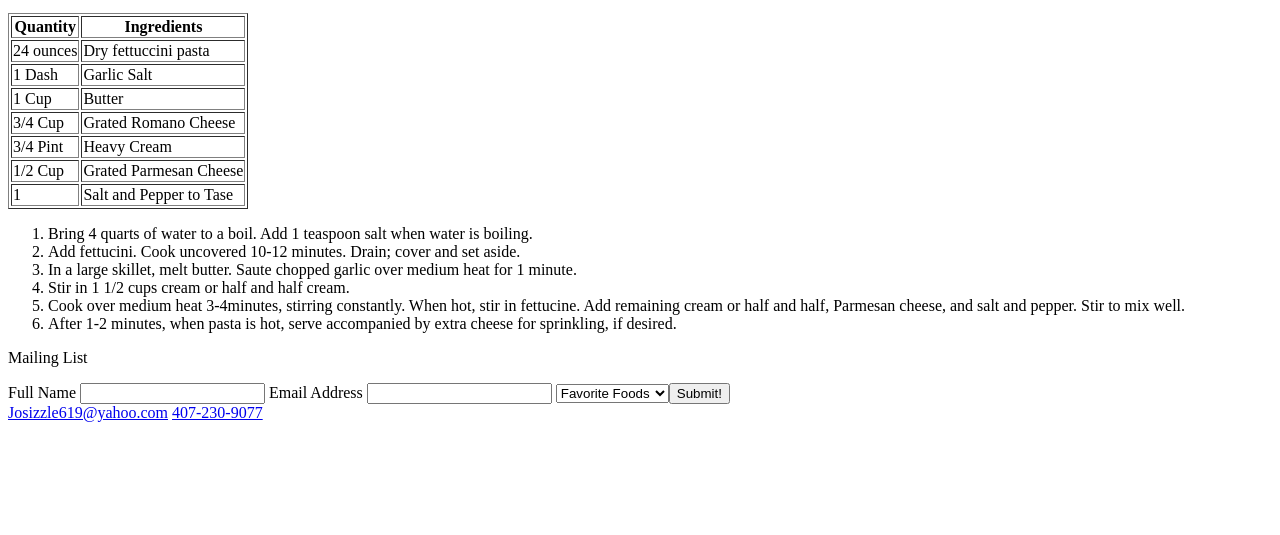
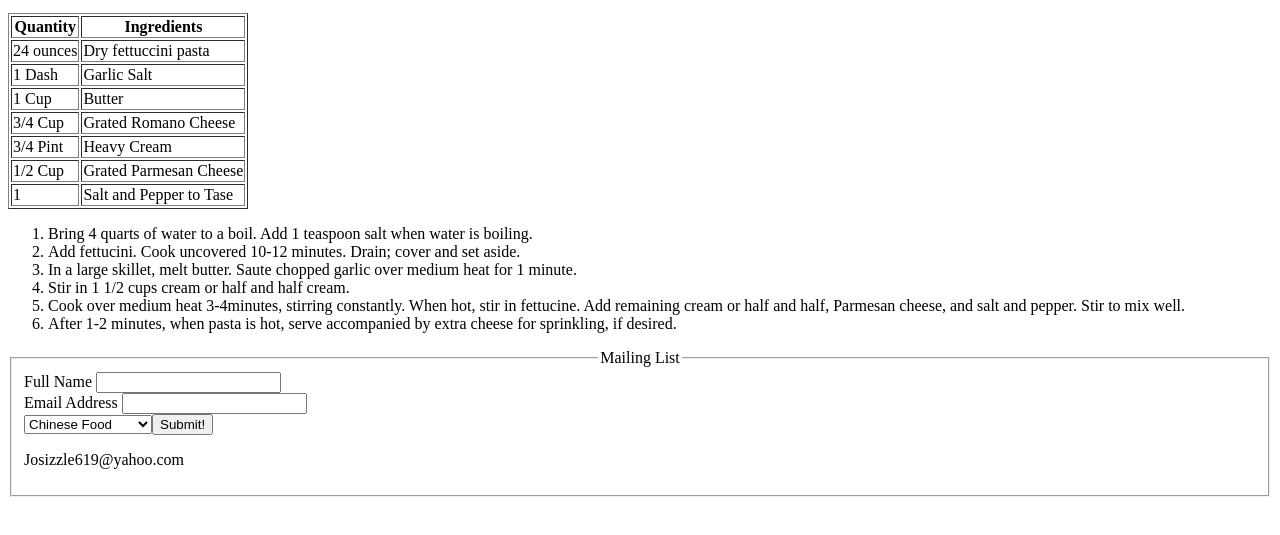
Before and after one commit to Josizzle/1st-repository, a plain HTML site: page FettuciniAlfredo.html in a window 1280 px wide. Shown: the part 169-704 px from the top of the page. Drawn offline with Linux system fonts and the light colour scheme.

Commit message:
adding right file

```diff
--- a/FettuciniAlfredo.html
+++ b/FettuciniAlfredo.html
@@ -6,7 +6,7 @@
 <body>
 	<h1>Fettucini Alfredo</h1>
 	<p>The best Italian dish on the planet.</p>
-	<img src"http://images.media-allrecipes.com/userphotos/250x250/00/28/04/280490.jpg" alt="Famous Italian Dish"/>
+	<img src"Fettucini.jpg" alt="Famous Italian Dish">
 	<p>Mmmm mmmm good!</p>
 <table border="1">
 	<tr>
@@ -51,21 +51,22 @@
 		<li>After 1-2 minutes, when pasta is hot, serve accompanied by extra cheese for sprinkling, if desired.</li>
 	</ol>
 	<form>
-			<p align="left"/>Mailing List</p>
+		<fieldset>
+			<legend align="center">Mailing List</legend>
 			<label for="username">Full Name</label>
-			<input type="text" name="Full Name" id="Full Name">
+			<input type="text" name="Full Name" id="Full Name"><br>
 			<label for="username">Email Address</label>
-			<input type="text" name="Email address" id="Email Address">
+			<input type="text" name="Email address" id="Email Address"><br>
 			<select>
-				<option label="Favorite Foods">
+				<optgroup label="Favorite Foods">
 					<option>Chinese Food</option>
 					<option>Italian Food</option>
 					<option>American Food</option>
 					<option>Mexican Food</option>
-				</option>
-			<input type="submit" value="Submit!"><br>
-	<a href="#some_text">Josizzle619@yahoo.com</a>
-	<a href="#some_text">407-230-9077</a> <br>
+				</optgroup>
+			<input type="submit" value="Submit!">
+			<p>Josizzle619@yahoo.com</p>
 	</form>
+		</fieldset>	<br>
 </body>
 </html>
```
